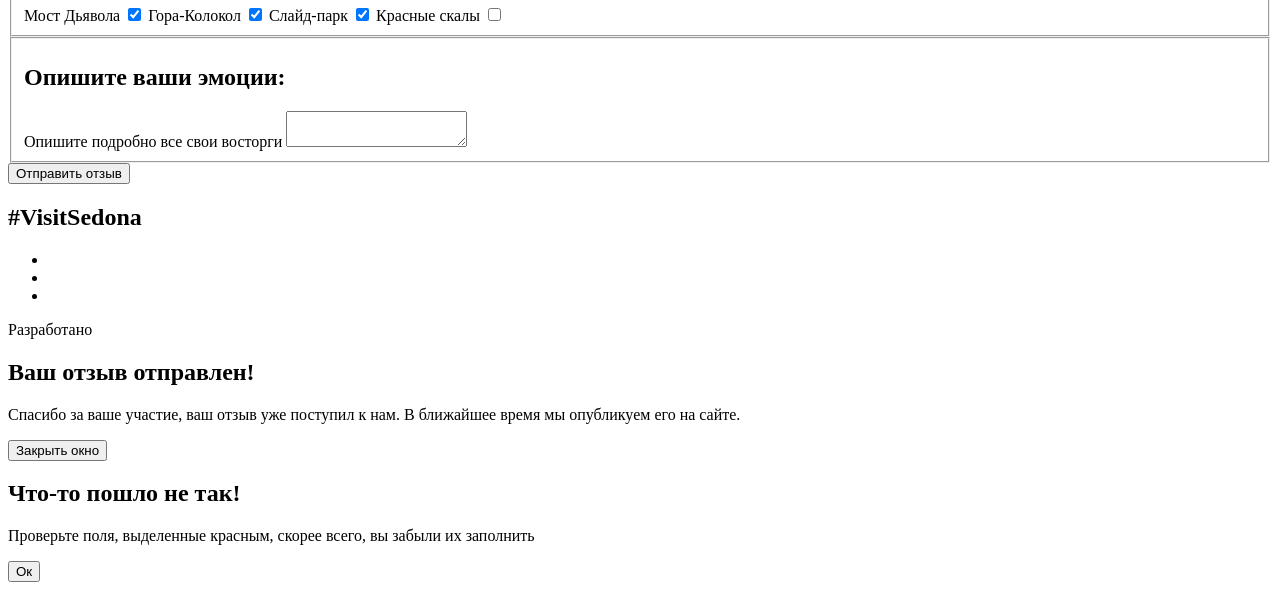
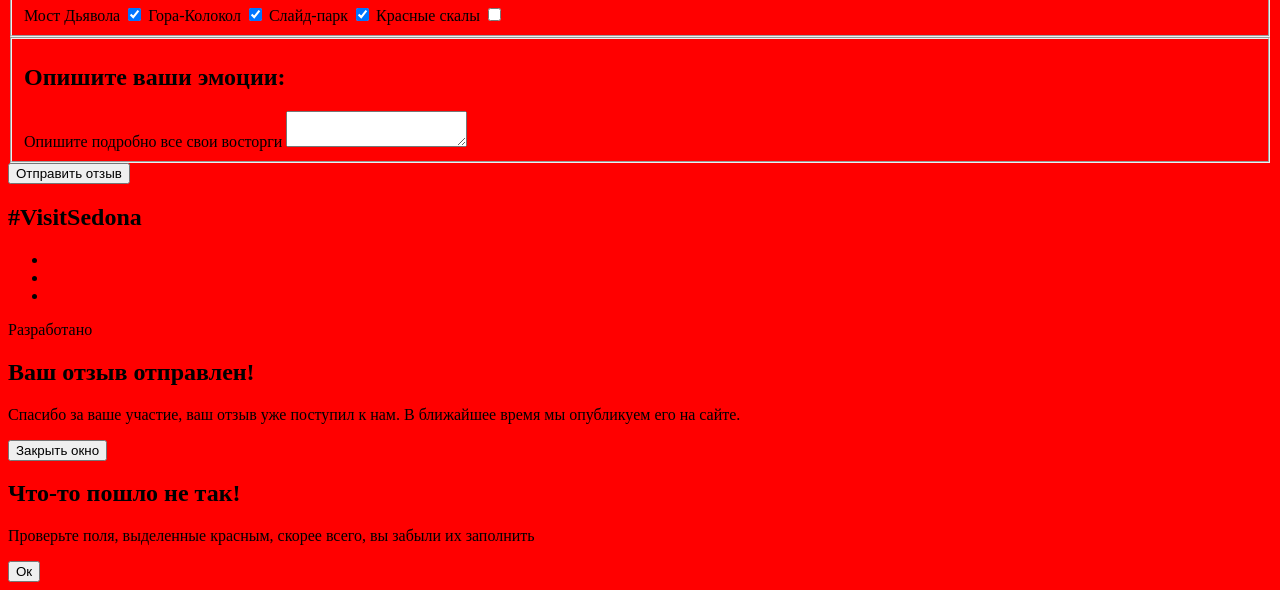
Before and after one commit to AlexRomanchuk/261837-sedona, a plain HTML site: page source/form.html in a window 1280 px wide. Shown: the part 689-1279 px from the top of the page. Drawn offline with nearby package versions, Linux system fonts and the light colour scheme; files that its build step writes are made by us from their sources.

Commit message:
Подключен собранный файл css

```diff
--- a/source/form.html
+++ b/source/form.html
@@ -3,6 +3,7 @@
   <head>
     <meta charset="utf-8">
     <title>HTML Academy: Седона</title>
+    <link rel="stylesheet" href="css/style.css">
   </head>
   <body>
     <header class="main-header">
```
Also changed, not shown: source/index.html (+1 -0 lines), source/photo.html (+1 -0 lines).
